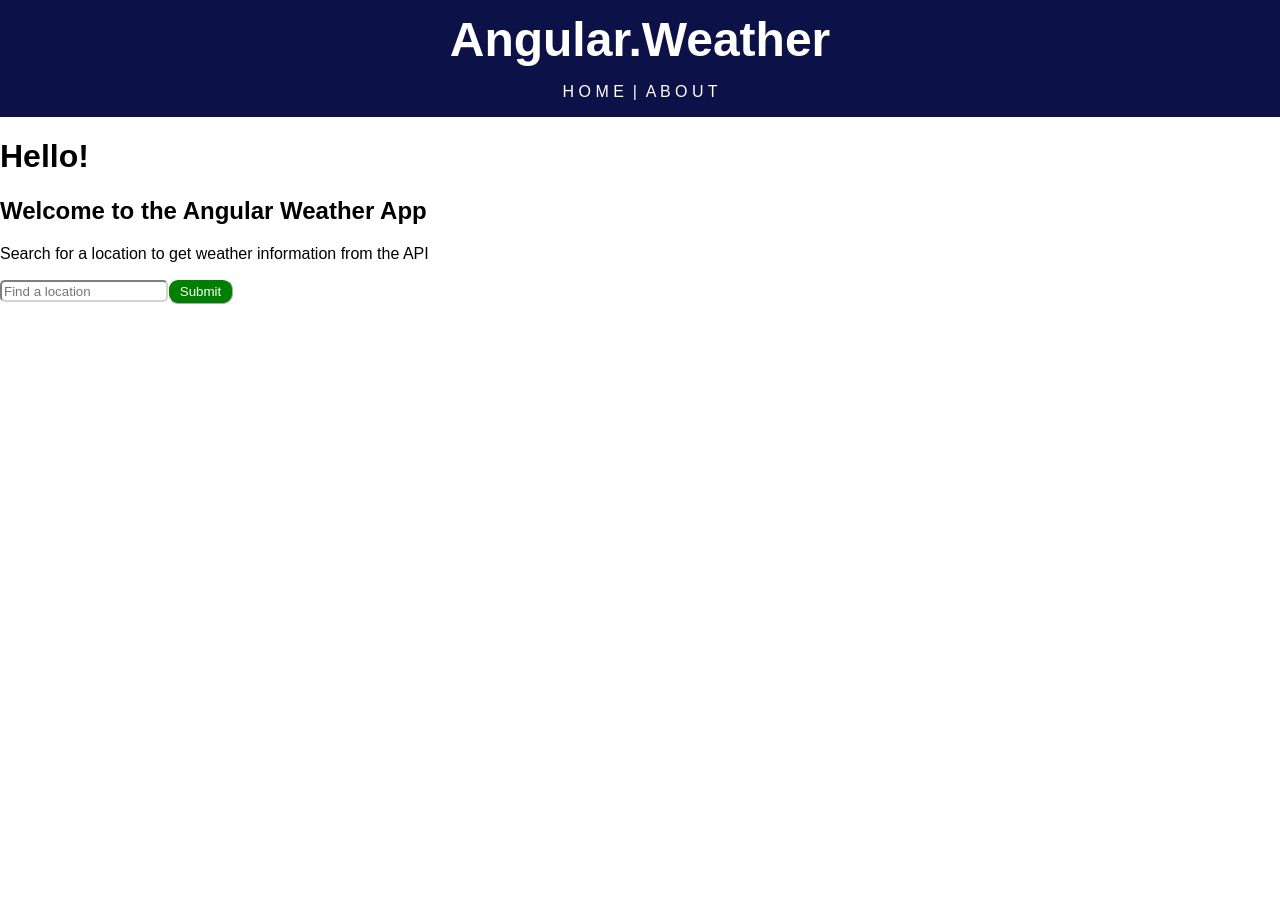
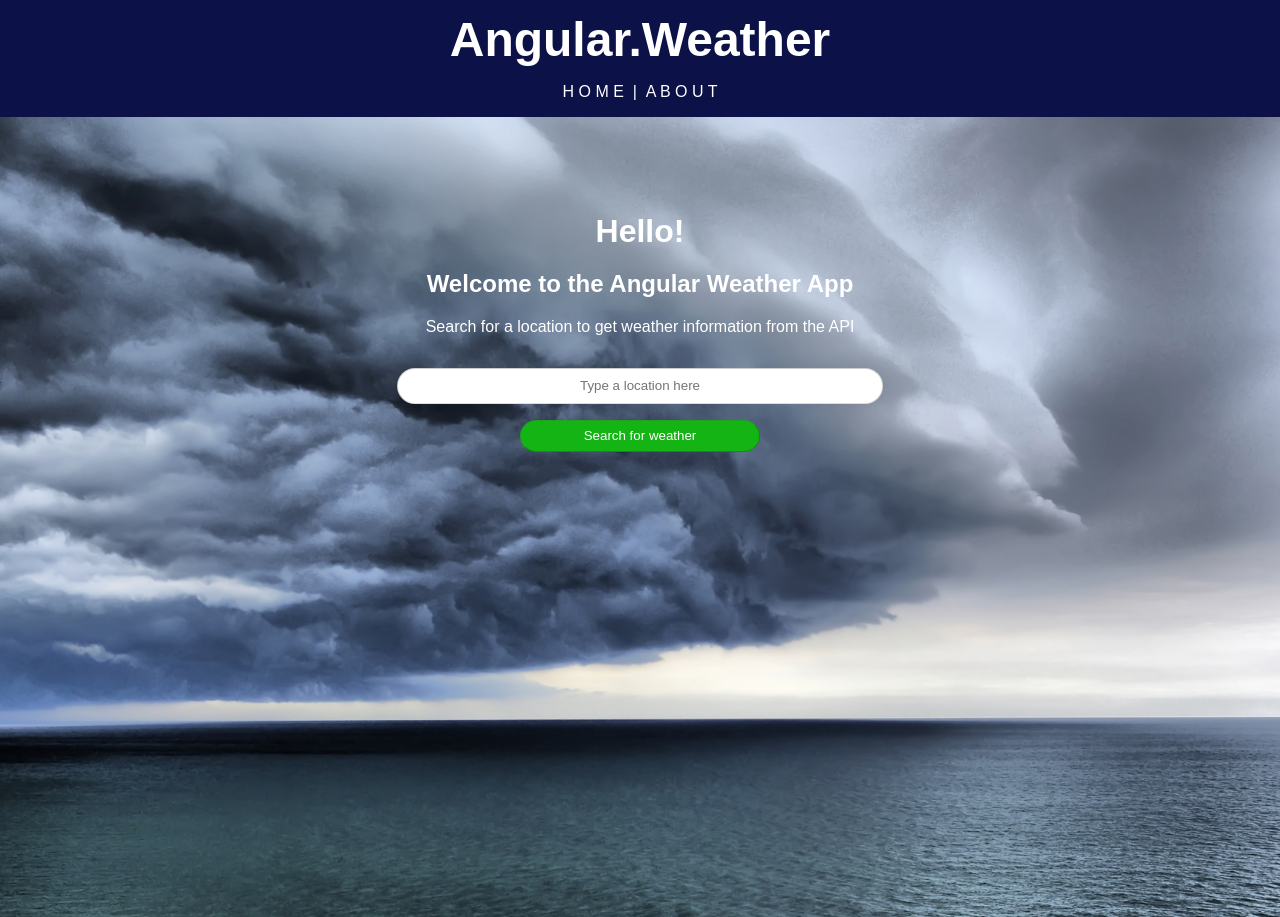
Before and after one commit to patrick-long/angular-weather, an Angular app: page / in a window 1280 px wide. Before the commit the page ends 800 px from the top, so only its background shows below. Built offline with nearby package versions, Linux system fonts and the light colour scheme; a web font is replaced by a local one.

Commit message:
add more styling to weather component; add background

```diff
--- a/src/app/components/weather/weather.component.css
+++ b/src/app/components/weather/weather.component.css
@@ -1,17 +1,39 @@
+.weather-container {
+    background: url('../../../assets/img/angular-weather-background.jpeg') no-repeat center center fixed;
+    background-size: cover;
+    height: 90vh;
+    padding-top: 5rem;
+    text-align: center;
+    color: white;
+}
+
 .input {
-    border-radius: 5px;
-    border-color: lightgrey;
-    border-width: 2px;
-    width: 10rem;
-    height: 1rem;
+    border-radius: 20px;
+    border-color: rgba(0, 0, 0, 0.2);
+    border-width: 1px;
+    width: 30rem;
+    height: 2rem;
+    text-align: center;
+    margin: 1rem 0;
 }
 
 .submit {
     color: white;
-    background: green;
-    border-radius: 10px;
-    border-color: white;
+    background: rgb(19, 180, 19);
+    border-radius: 20px;
+    border-color: rgba(0, 0, 0, 0.2);
     border-width: 1px;
-    width: 65px;
-    height: 25px;
+    width: 15rem;
+    height: 2rem;
 }
+
+.search-form {
+    display: flex;
+    flex-direction: column;
+    align-items: center;
+}
+
+h1 {
+    margin: 0;
+    padding-top: 1rem;
+}
--- a/src/app/components/weather/weather.component.html
+++ b/src/app/components/weather/weather.component.html
@@ -1,9 +1,9 @@
-<div>
+<div class="weather-container">
   <h1>Hello!</h1>
   <h2>Welcome to the Angular Weather App</h2>
   <p>Search for a location to get weather information from the API</p>
-  <form>
-    <input type="text" name="location" class="input" id="weatherLocation" placeholder="Find a location">
-    <button type="submit" class="submit">Submit</button>
+  <form class="search-form">
+    <input type="text" name="location" class="input" id="weatherLocation" placeholder="Type a location here">
+    <button type="submit" class="submit">Search for weather</button>
   </form>
 </div>
```
Also changed, not shown: src/assets/img/angular-weather-background.jpeg (added).
